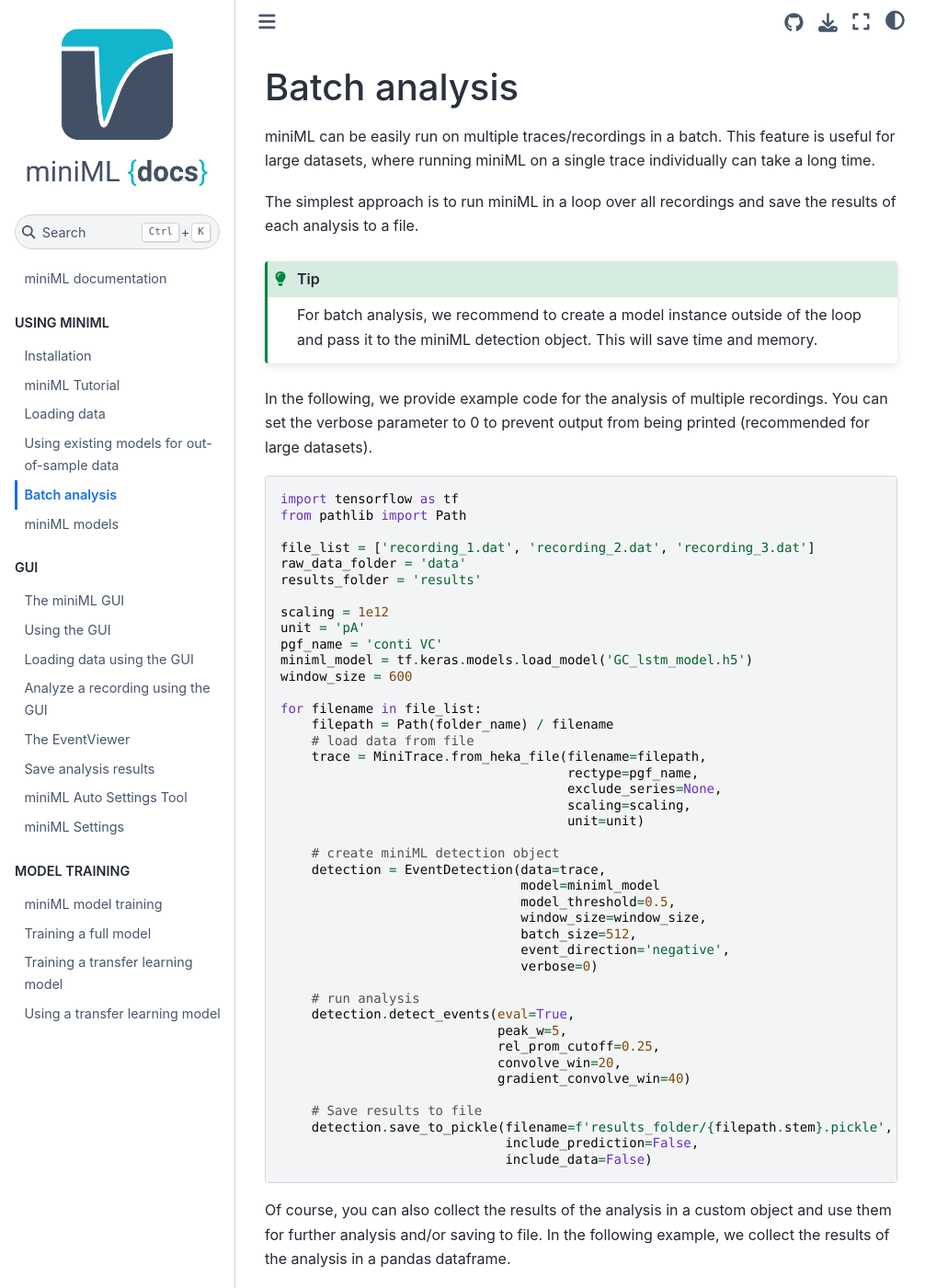
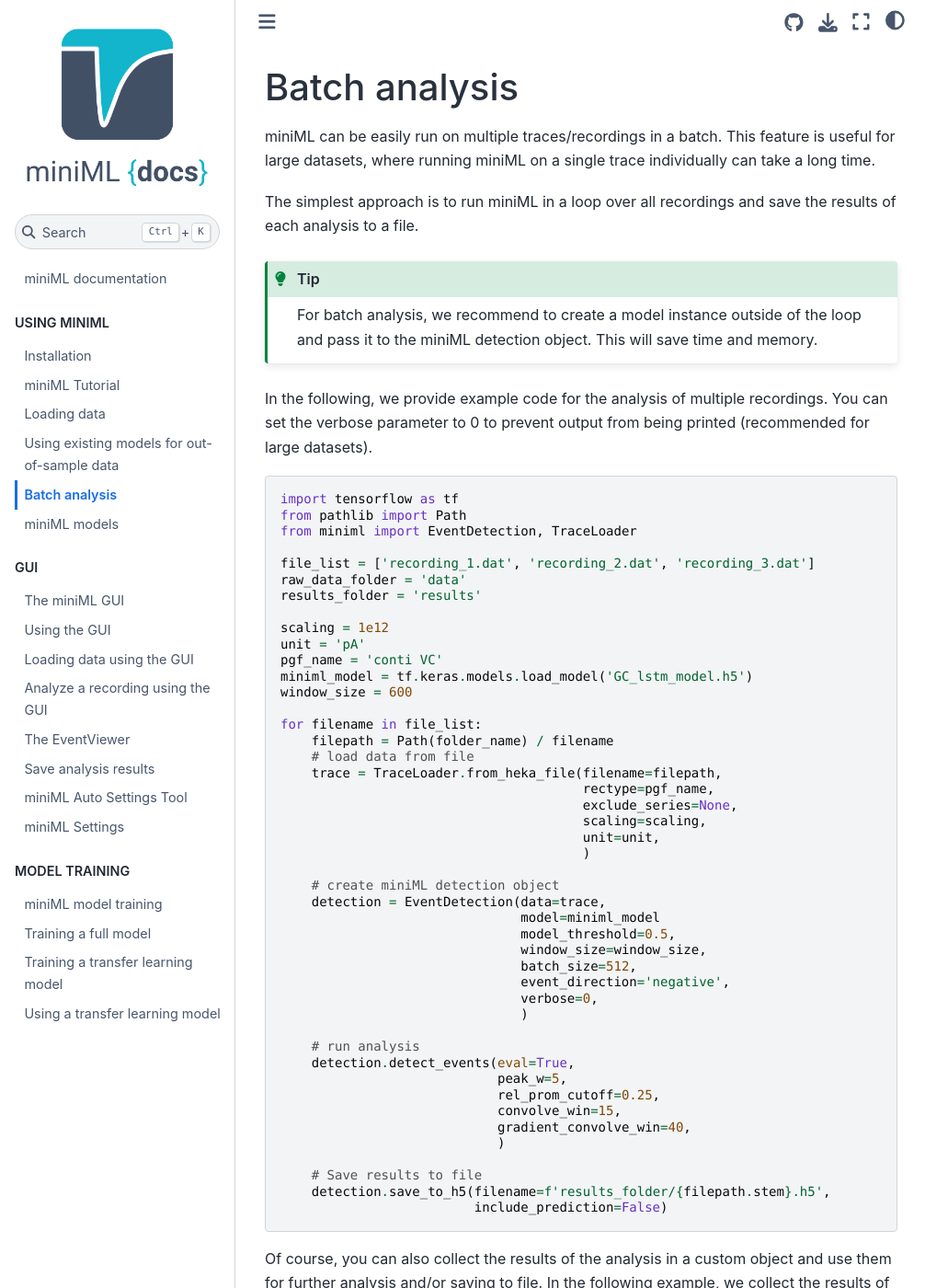
Before and after one commit to delvendahl/miniML, a Jupyter Book: the page built from docs/general/batch_analysis.md, in a window 1280 px wide and 1400 px high. Shown: the whole window at 92% size, without its empty margins (0-1031 px from the left). Built offline with Jupyter Book 1.0.4 settings and Sphinx 7.4.7 and the Sphinx Book theme 1.1.4, drawn with Linux system fonts in a browser that asks for light colours.

Commit message:
update to latest package version

````diff
--- a/docs/general/batch_analysis.md
+++ b/docs/general/batch_analysis.md
@@ -13,6 +13,7 @@
 ```python
 import tensorflow as tf
 from pathlib import Path
+from miniml import EventDetection, TraceLoader
 
 file_list = ['recording_1.dat', 'recording_2.dat', 'recording_3.dat']
 raw_data_folder = 'data'
@@ -27,11 +28,12 @@
 for filename in file_list:
     filepath = Path(folder_name) / filename
     # load data from file
-    trace = MiniTrace.from_heka_file(filename=filepath,
-                                     rectype=pgf_name,
-                                     exclude_series=None,
-                                     scaling=scaling,
-                                     unit=unit)
+    trace = TraceLoader.from_heka_file(filename=filepath,
+                                       rectype=pgf_name,
+                                       exclude_series=None,
+                                       scaling=scaling,
+                                       unit=unit,
+                                       )
 
     # create miniML detection object
     detection = EventDetection(data=trace,
@@ -40,19 +42,20 @@
                                window_size=window_size,
                                batch_size=512,
                                event_direction='negative',
-                               verbose=0)
+                               verbose=0,
+                               )
 
     # run analysis
     detection.detect_events(eval=True,
                             peak_w=5,
                             rel_prom_cutoff=0.25,
-                            convolve_win=20,
-                            gradient_convolve_win=40)
+                            convolve_win=15,
+                            gradient_convolve_win=40,
+                            )
 
     # Save results to file
-    detection.save_to_pickle(filename=f'results_folder/{filepath.stem}.pickle',
-                             include_prediction=False,
-                             include_data=False)
+    detection.save_to_h5(filename=f'results_folder/{filepath.stem}.h5',
+                         include_prediction=False)
 ```
 
 Of course, you can also collect the results of the analysis in a custom object and use them for further analysis and/or saving to file. In the following example, we collect the results of the analysis in a pandas dataframe.
````
